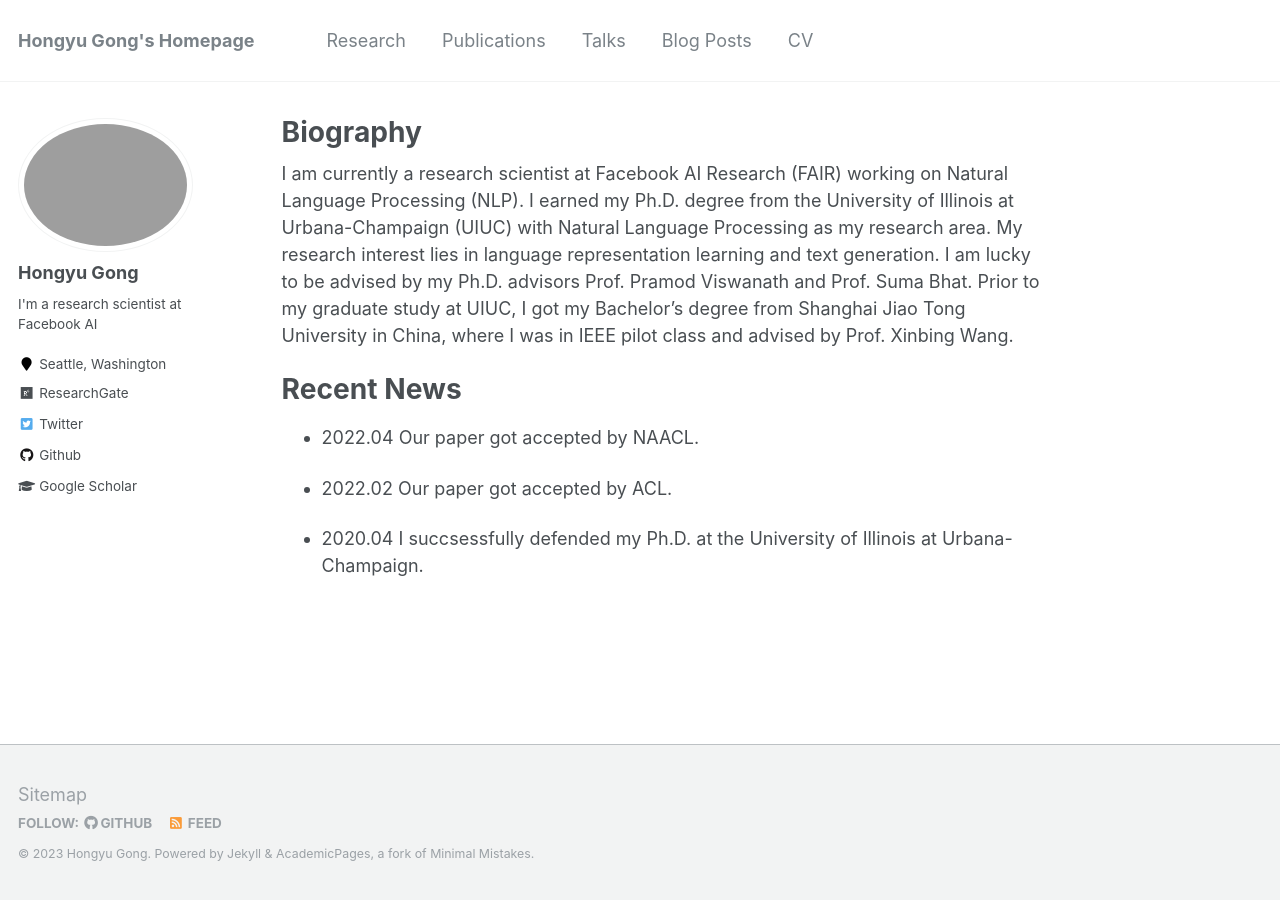
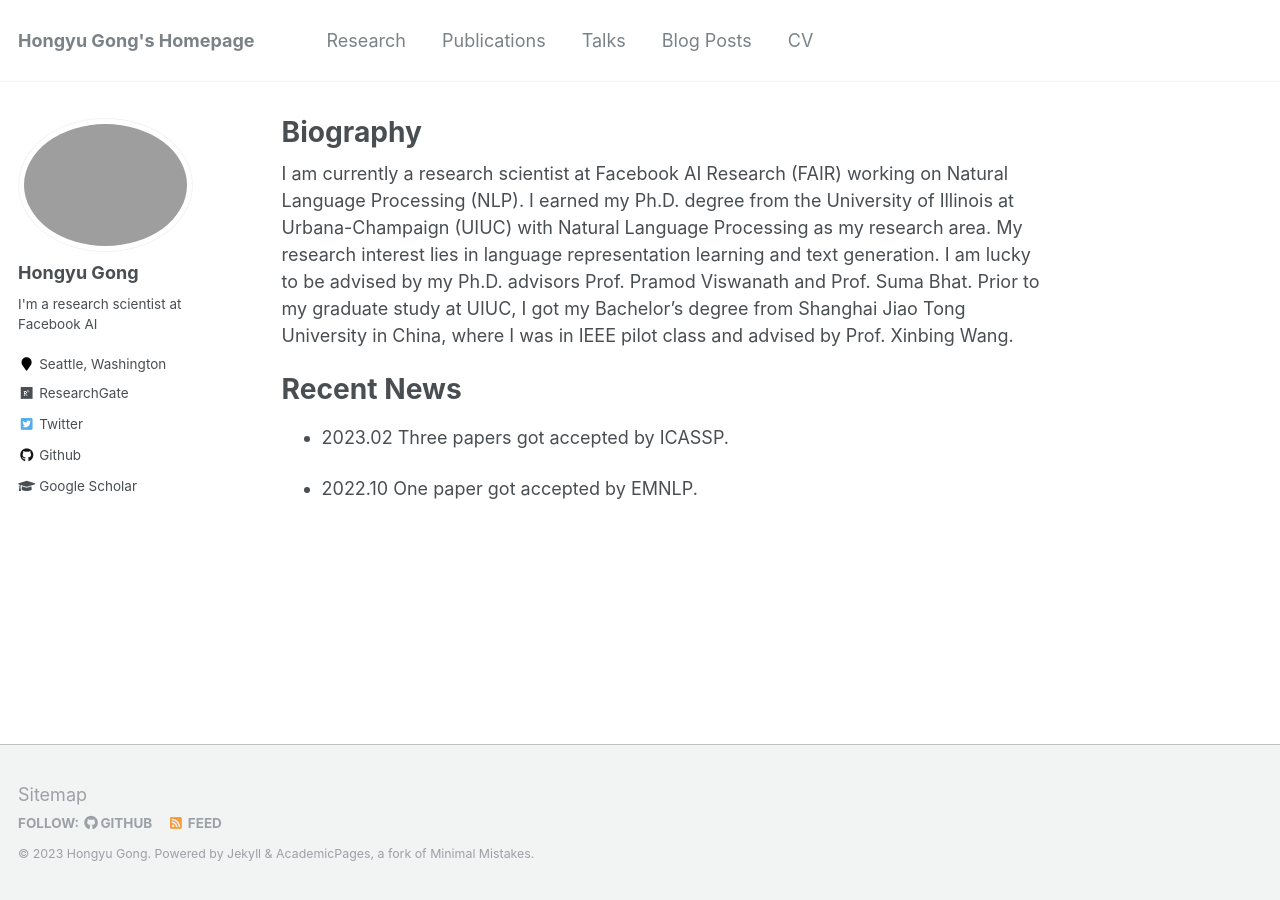
Before and after one commit to HongyuGong/HongyuGong.github.io, a Jekyll site: the page built from _pages/about.md, in a window 1280 px wide. Built offline with Jekyll 4.4.1, drawn with Linux system fonts in a browser that asks for light colours.

Commit message:
Update about.md

```diff
--- a/_pages/about.md
+++ b/_pages/about.md
@@ -14,9 +14,13 @@ I am currently a research scientist at Facebook AI Research (FAIR) working on Na
 Recent News
 ======
 
-* 2022.04 Our paper got accepted by NAACL.
+* 2023.02 Three papers got accepted by ICASSP.
 
-* 2022.02 Our paper got accepted by ACL.
+* 2022.10 One paper got accepted by EMNLP.
+
+<!-- * 2022.04 Our paper got accepted by NAACL.-->
+
+<!-- * 2022.02 Our paper got accepted by ACL.-->
 
 <!-- * 2021.09 Three papers got accepted by NeurIPS 2021.-->
 
@@ -32,6 +36,6 @@ Recent News
 
 <!-- * 2020.09 Our paper "Enriching Word Embeddings with Temporal and Spatial Information" got accepted by CoNLL 2020.-->
 
-* 2020.04 I succsessfully defended my Ph.D. at the University of Illinois at Urbana-Champaign.
+<!-- * 2020.04 I succsessfully defended my Ph.D. at the University of Illinois at Urbana-Champaign.-->
 
 <!-- * 2020.04 Our long paper "Recurrent Chunking Mechanisms for Long-Text Machine Reading Comprehension" got accepted by ACL 2020. -->
```
